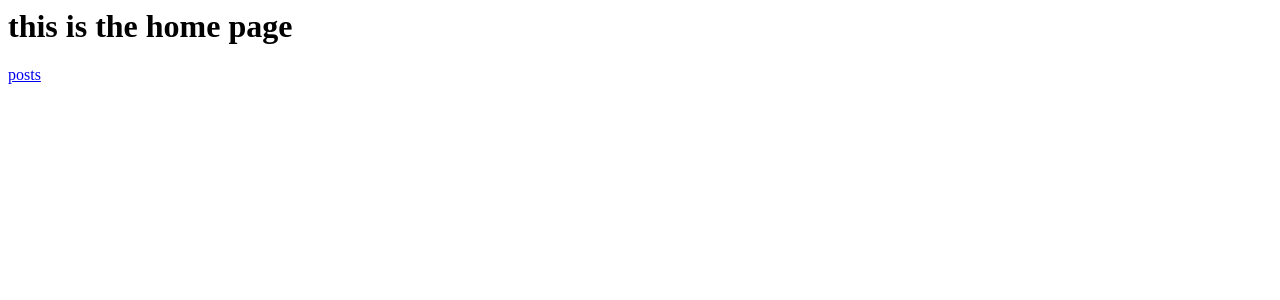
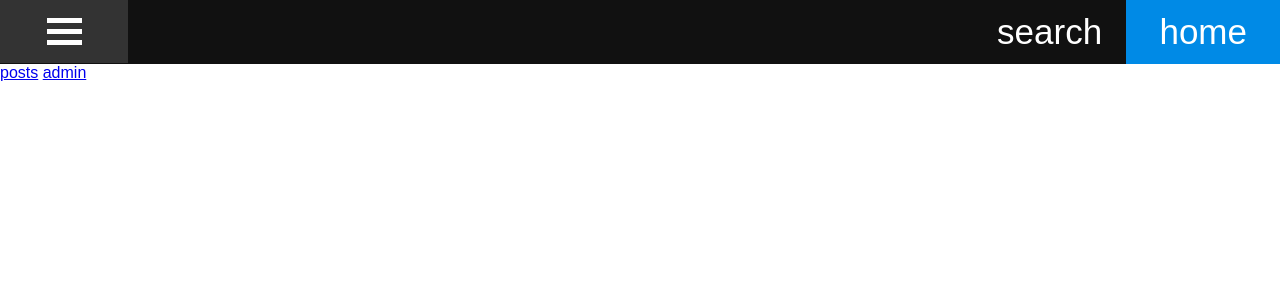
Before and after one commit to 8harifi/personal_blog, a Django app: page / in a window 1280 px wide. Shown: the top 300 px of the page. Run offline with Django 3.2, Linux system fonts and the light colour scheme.

Commit message:
cleaning up some things, and completing the side and top navigation bars

```diff
--- a/home/urls.py
+++ b/home/urls.py
@@ -4,6 +4,7 @@ from . import views
 
 urlpatterns = [
     path("", views.home, name="home"),
+    path("home/", views.home_redirect, name="home redirect"),
     path("contact/", views.contact, name="contact"),
     path("search/", views.search, name="search"),
     path("about/", views.about, name="about"),
--- a/home/views.py
+++ b/home/views.py
@@ -1,4 +1,5 @@
-from django.shortcuts import render
+# from django.http.response import HttpResponseRedirect
+from django.shortcuts import render, redirect
 
 def home (request):
     return render(request, "home/home.html")
@@ -11,3 +12,6 @@ def search (request):
 
 def about (request):
     return render(request, "home/about.html")
+
+def home_redirect (request):
+    return redirect("/")
--- a/posts/static/posts/bars.css
+++ b/posts/static/bars/bars.css
@@ -19,9 +19,9 @@
   background-color: #333;
 }
 
-/* .topnav a.active {
+.active {
   background-color: #008ae6;
-} */
+}
 
 .topnav .active {
   color: white;
@@ -88,8 +88,14 @@ margin-left: 50px;
   transform: rotate(45deg) translate(-8px, -8px);
 }
 
-body {
-  font-family: "Lato", sans-serif;
+
+.topnav input[type=text] {
+  float: right;
+  padding: 12px;
+  border: none;
+  margin-top: 15px;
+  margin-right: 16px;
+  font-size: 17px;
 }
 
 
--- /dev/null
+++ b/posts/static/bars/bars.js
@@ -0,0 +1,31 @@
+function changeBar(x) {
+    x.classList.toggle("change");
+};
+
+// function openSearch(x) {
+//     const searchIcon = document.querySelector("a#top_nav_search");
+//     const searchBar = document.createElement("form");
+//     searchBar.action = "/search/";
+//     searchBar.innerHTML = '<input type="text" placeholder="search..">';
+//     searchIcon.parentNode.replaceChild(searchBar, searchIcon);
+// };
+
+
+function toggleNav() {
+    var sidenav = document.getElementById("mySidenav"),
+    main = document.getElementById("main");
+    sidenav.style.width = sidenav.style.width === "250px" ? '0' : '250px';
+    main.style.marginLeft = main.style.marginLeft === "250px" ? '0' :  '250px';
+};
+
+function topNavItemActivator() {
+    if (document.location.pathname == "/") {
+        document.getElementById("top_nav_home").classList = "topnav active";
+    } else if (document.location.pathname == "/search/") {
+        document.getElementById("top_nav_search").classList = "topnav active";
+    };
+};
+
+window.onload = function(){
+    topNavItemActivator();
+};
--- a/posts/admin.py
+++ b/posts/static/home/home.css
@@ -1,4 +1,4 @@
-from django.contrib import admin
-from .models import Post
-
-admin.site.register(Post)
+body {
+    margin:0;
+    font-family: Arial, Helvetica, sans-serif, "Lato";
+  }
--- /dev/null
+++ b/posts/templates/bars/bars.html
@@ -0,0 +1,24 @@
+
+<div id="mySidenav" class="sidenav">
+    <a href="/home">Home</a>
+    <a href="/posts">Posts</a>
+    <a href="/contact">Contact</a>
+    <a href="/about">About</a>
+</div>
+
+<div class="topnav">
+    <a class="container" onclick="changeBar(this);toggleNav()">
+        <div class="container">
+            <div class="bar1"></div>
+            <div class="bar2"></div>
+            <div class="bar3"></div>
+        </div>
+    <div>
+        <a href="/home" class="topnav" id="top_nav_home" style="float:right;width:12%;">
+            home
+        </a>
+        <a href="/search" class="topnav" id="top_nav_search" style="float:right;width:12%;">
+            search
+        </a>
+    </div>
+</div>
--- a/posts/templates/home/home.html
+++ b/posts/templates/home/home.html
@@ -1,5 +1,19 @@
-<h1>
-    this is the home page
-</h1>
-<a href="/posts">posts</a>
-<a href="admin"></a>
+<html>
+{% load static %}
+<head>
+    <link rel="stylesheet" type="text/css" href="{% static 'bars/bars.css' %}">
+    <link rel="stylesheet" type="text/css" href="{% static 'home/home.css' %}">
+    <script src="{% static 'bars/bars.js' %}"></script>
+</head>
+
+<body>
+
+    <div id="main">
+        {% include "bars/bars.html" %}
+        <a href="/posts">posts</a>
+        <a href="admin">admin</a>
+    </div>
+
+
+</body>
+</html>
```
Also changed, not shown: posts/templates/posts/bars.html (deleted, +0 -12 lines), posts/templates/posts/detail.html (+4 -36 lines).
